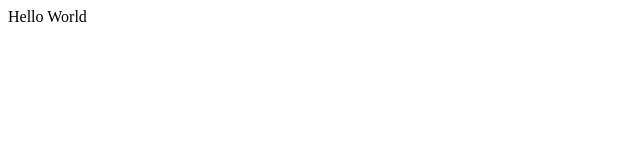
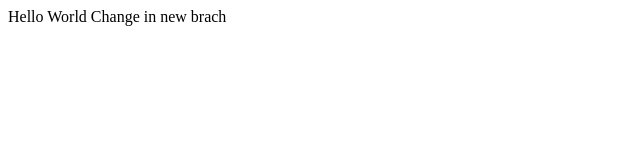
Before and after one commit to MY-65/Test, a plain HTML site: page index.html in a window 1280 px wide. Shown: the whole page, without its empty margins (0-640 px from the left). Drawn offline with Linux system fonts and the light colour scheme.

Commit message:
change in new branch

```diff
--- a/index.html
+++ b/index.html
@@ -7,5 +7,6 @@
 </head>
 <body>
     Hello World
+    Change in new brach
 </body>
 </html>
```
